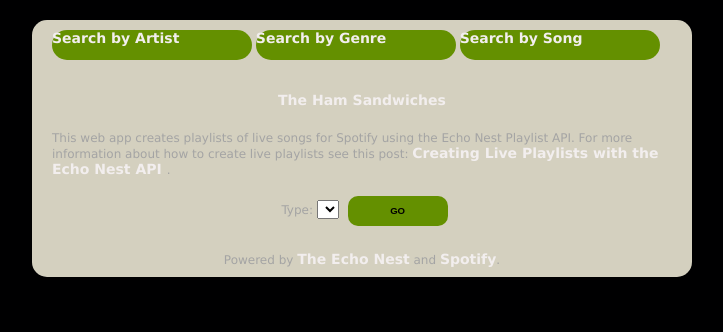
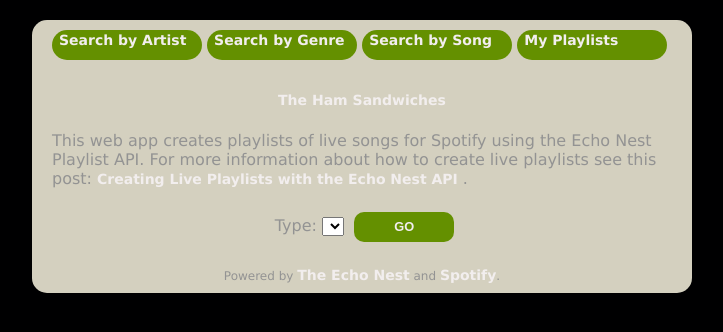
Before and after one commit to bpipkin/WebProgrammingTermProject, a PHP site: page /loadplaylists.html in a window 1280 px wide. Shown: the top 332 px of the page, without its empty margins (278-1001 px from the left). Run offline with PHP 8.4, Linux system fonts and the light colour scheme; data that the repository does not hold is empty; some libraries are stand-ins or nearby versions.

Commit message:
Updated UI

```diff
--- a/web-api-auth-examples-master/authorization_code/public/live_styles.css
+++ b/web-api-auth-examples-master/authorization_code/public/live_styles.css
@@ -17,7 +17,8 @@
 
 #content {
     background:#D4D0BF;
-    color:#A4A4A4;
+    color:#939393;
+	font-size:16px;
     margin-top:20px;
     margin-left:20px;
     margin-right:20px;
@@ -87,9 +88,10 @@
   text-transform: uppercase;
   font-size: 0.8em;
   font-weight: bold;
+  color:#F2EEEE;
 }
 button:hover {
-
+  color:#000000;
   background: #82BD03;
 }
 
@@ -97,5 +99,14 @@
 	border-radius:15px;
 	display:inline-block;
 	background: #649000;
-	width:200px;
+	width:150px;
 	height:30px;
+}
+.menuitem:hover{
+	background: #82BD03;
+}
+.menuitem a{
+
+	margin-left:7px;
+	margin-top:15px;
+}
--- a/web-api-auth-examples-master/authorization_code/public/loadplaylists.html
+++ b/web-api-auth-examples-master/authorization_code/public/loadplaylists.html
@@ -14,6 +14,7 @@
       <div class="menuitem"><a href="searchByArtist.html">Search by Artist</a></div>
       <div class="menuitem"><a href="searchByGenre.html">Search by Genre</a></div>
       <div class="menuitem"><a href="searchBySong.html">Search by Song</a></div>
+      <div class="menuitem"><a href="Loadplaylists.html">My Playlists</a></div>
     </div>
 
     <h1 id='title'><a href="frontPage.html">The Ham Sandwiches</a></h1>
```
Also changed, not shown: web-api-auth-examples-master/authorization_code/public/searchByGenre.html (+4 -3 lines), web-api-auth-examples-master/authorization_code/public/searchBySong.html (+9 -10 lines).
